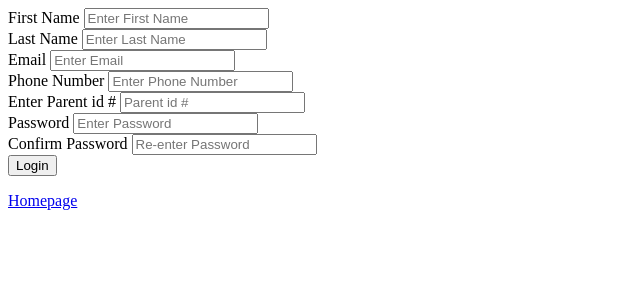
After one commit to ajmccombs/Database2, a PHP site: page /createStudentAccount.php in a window 1280 px wide. The commit adds this page. Shown: the top 300 px of the page, without its empty margins (0-640 px from the left). Run offline with PHP 8.4, Linux system fonts and the light colour scheme.

Commit message:
Differentiating Student and Parent Login

```diff
--- a/createAccount.php
+++ b/createParentAccount.php
@@ -1,4 +1,4 @@
-<form method="post" action="makeNewAccount.php">
+<form method="post" action="makeNewParentAccount.php">
     <label for="fname">First Name</label>
     <input type="text" placeholder="Enter First Name" name="fname"/><br/>
 
--- /dev/null
+++ b/createStudentAccount.php
@@ -0,0 +1,29 @@
+<form method="post" action="makeNewStudentAccount.php">
+    <label for="fname">First Name</label>
+    <input type="text" placeholder="Enter First Name" name="fname"/><br/>
+
+    <label for="lname">Last Name</label>
+    <input type="text" placeholder="Enter Last Name" name="lname"/><br/>
+
+    <label for="email">Email</label>
+    <input type="text" placeholder="Enter Email" name="email"/><br/>
+
+    <label for="phone">Phone Number</label>
+    <input type="text" placeholder="Enter Phone Number" name="phone"/><br/>
+
+    <label for="pid">Enter Parent id #</label>
+    <input type="text" placeholder="Parent id #" name="pid"/><br/>
+
+    <label for="password">Password</label>
+    <input type="password" placeholder="Enter Password" name="password"/><br/>
+
+    <label for="password">Confirm Password</label>
+    <input type="password" placeholder="Re-enter Password" name="passcheck"/><br/>
+
+    <input type="hidden" name="new_account_submitted" value="1" />
+
+    <input type="submit" value="Login"/>
+
+</form>
+
+<a href='homepage.php'>Homepage</a>
--- a/homepage.php
+++ b/homepage.php
@@ -3,4 +3,6 @@ The Great DB Project
 <br></br>
 <a href='login.php'>Login</a>
 <br></br>
-<a href='createAccount.php'>Create Account</a>
+<a href='createParentAccount.php'>Create Parent Account</a>
+<br></br>
+<a href='createStudentAccount.php'>Create Student Account</a>
--- a/loginAction.php
+++ b/loginAction.php
@@ -46,3 +46,5 @@ else {
 
     exit;
 }
+
+?>
```
Also changed, not shown: loginSuccess.php (+12 -1 lines), makeNewParentAccount.php (added, +63 -0 lines), makeNewStudentAccount.php (renamed from makeNewAccount.php, +19 -1 lines).
